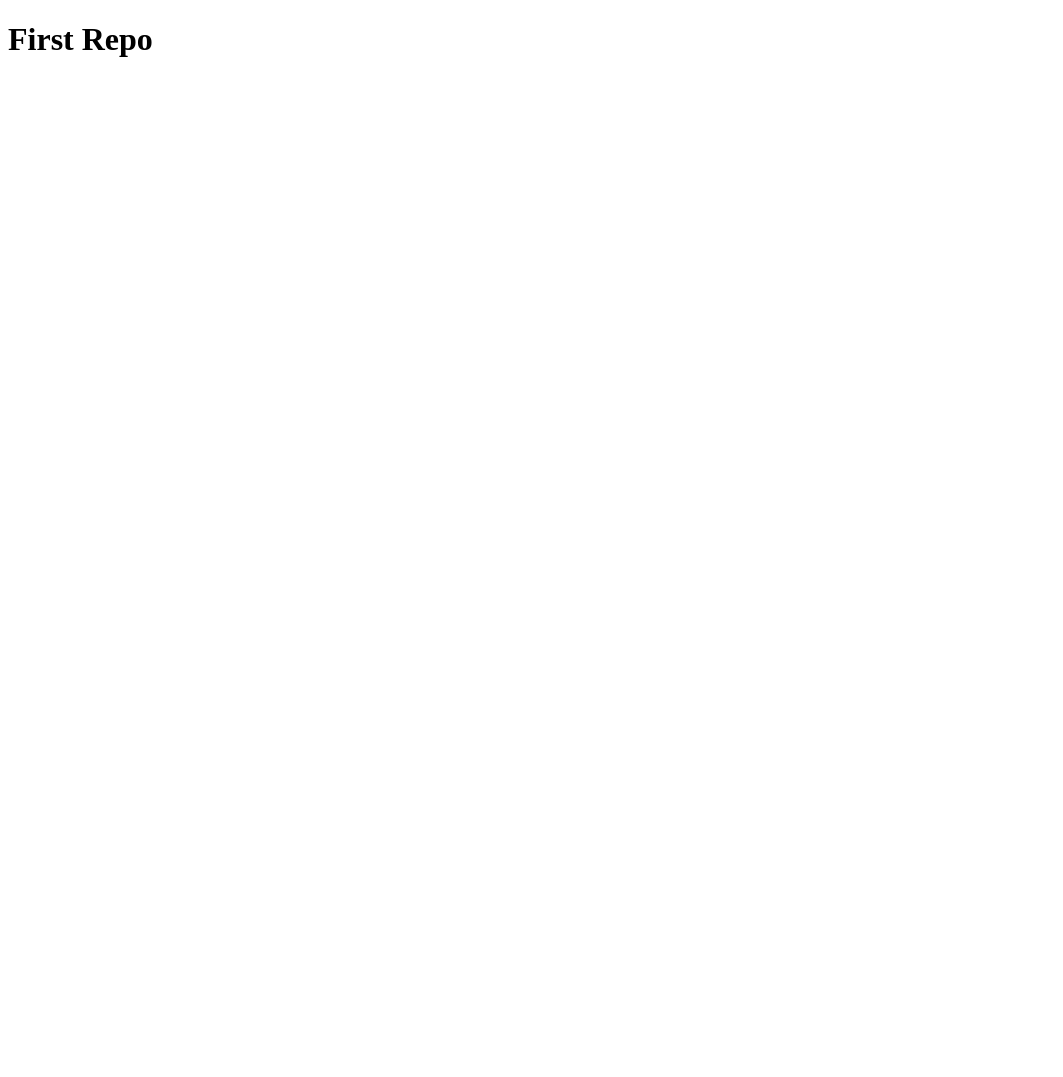
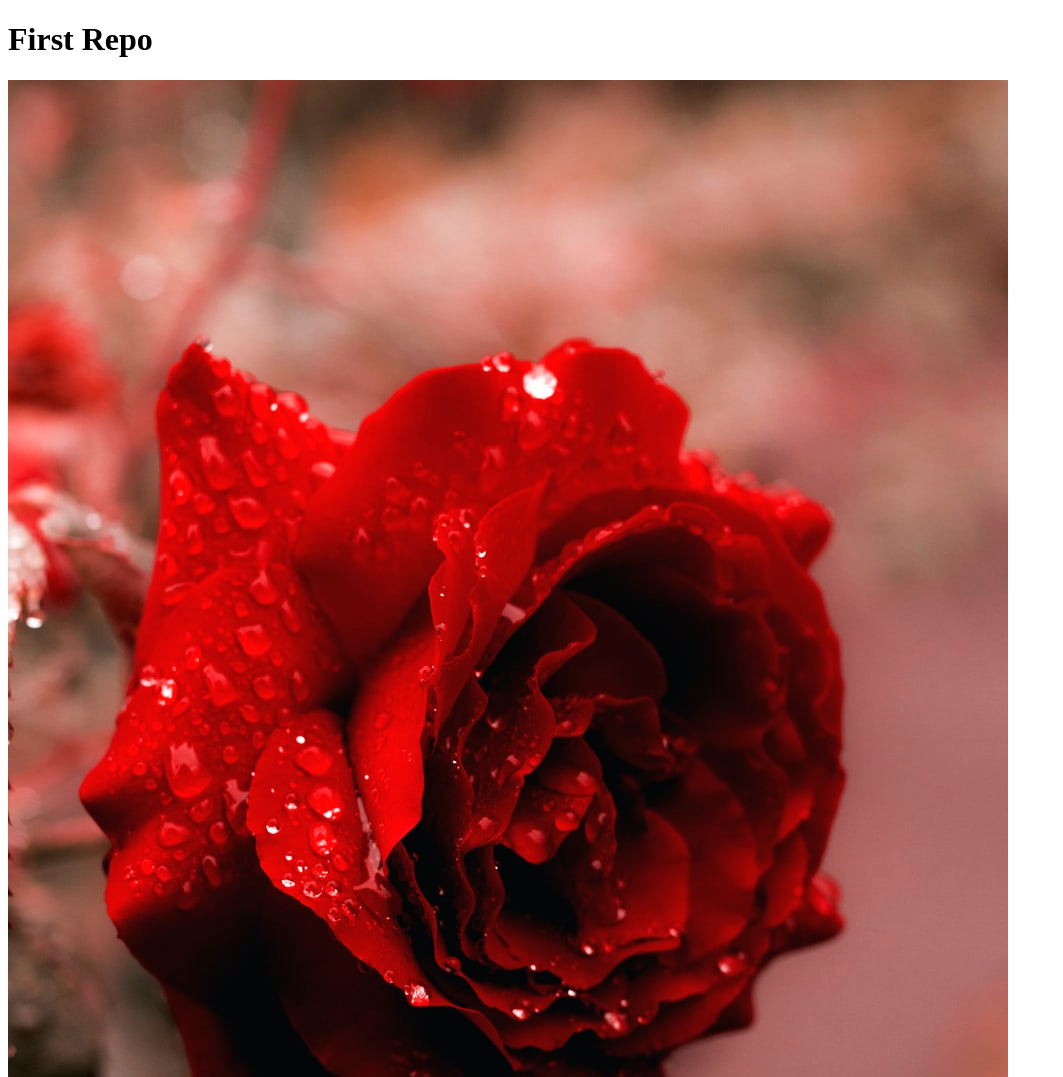
Before and after one commit to ParveenNuzhat/My-First-Repo, a plain HTML site: page index.html in a window 1280 px wide. Shown: the top 1077 px of the page, without its empty margins (0-1063 px from the left). Before the commit the page ends 800 px from the top, so only its background shows below. Drawn offline with Linux system fonts and the light colour scheme.

Commit message:
image added

```diff
--- a/index.html
+++ b/index.html
@@ -10,6 +10,7 @@
 
 <body>
     <h1>First Repo</h1>
+    <img src="image/flowers/Rose.jpg" alt="">
 </body>
 
 </html>
```
Also changed, not shown: image/flowers/Rose.jpg (added).
